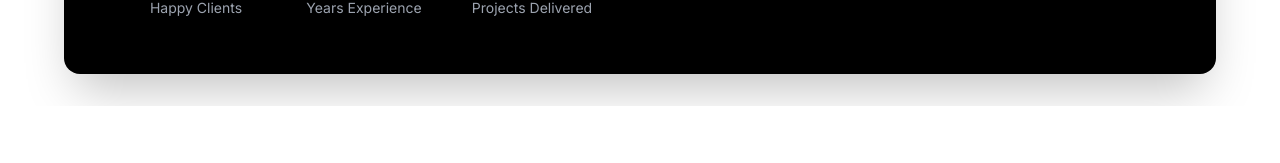
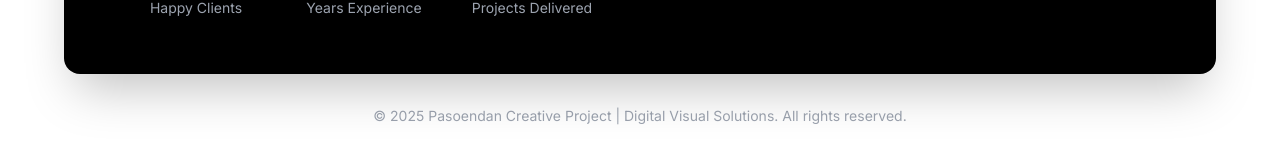
Before and after one commit to soenrect/digitalcard-soenrect, a React (Vite) app: page / in a window 1280 px wide. Shown: the part 1773-1936 px from the top of the page. Before the commit the page ends 1879 px from the top, so only its background shows below. Built offline with nearby package versions, Linux system fonts and the light colour scheme.

Commit message:
remove muted video slider

```diff
--- a/App.tsx
+++ b/App.tsx
@@ -1,12 +1,14 @@
 import React from 'react';
 import HeroSection from './components/HeroSection';
 import ScrollToTopButton from './components/ScrollToTopButton';
+import Footer from './components/Footer'; // Added import for Footer
 
 const App: React.FC = () => {
   return (
     <div className="min-h-screen flex flex-col items-center text-white p-4 sm:p-6 lg:p-8 overflow-x-hidden selection:bg-blue-600 selection:text-white pt-12 sm:pt-16 md:pt-20">
       <HeroSection />
       <ScrollToTopButton />
+      <Footer /> {/* Added Footer component */}
     </div>
   );
 };
--- /dev/null
+++ b/components/Footer.tsx
@@ -0,0 +1,16 @@
+import React from 'react';
+
+const Footer: React.FC = () => {
+  const currentYear = new Date().getFullYear();
+  const companyName = "Pasoendan Creative Project | Digital Visual Solutions"; // Or your preferred company name
+
+  return (
+    <footer className="w-full py-6 sm:py-8 text-center mt-auto">
+      <p className="text-xs sm:text-sm text-gray-400">
+        &copy; {currentYear} {companyName}. All rights reserved.
+      </p>
+    </footer>
+  );
+};
+
+export default Footer;
--- a/components/VideoSlider.tsx
+++ b/components/VideoSlider.tsx
@@ -83,7 +83,6 @@ const VideoSlider: React.FC = () => {
             poster={currentVideo.poster}
             controls
             autoPlay
-            muted
             playsInline
             onEnded={handleVideoEnded}
             aria-label={currentVideo.title}
```
